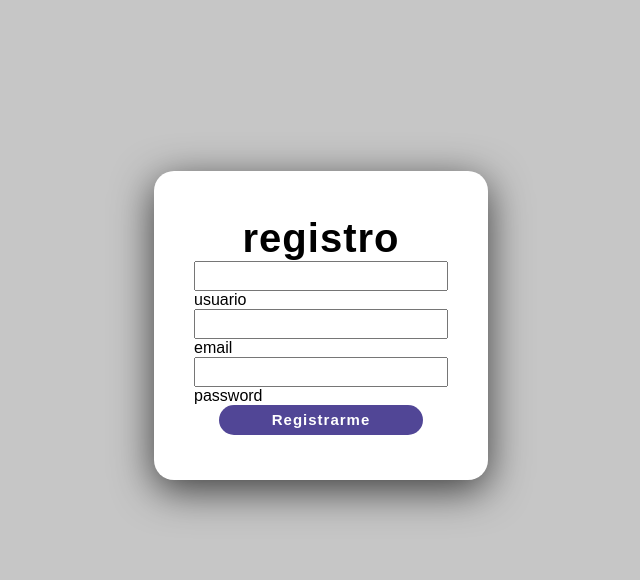
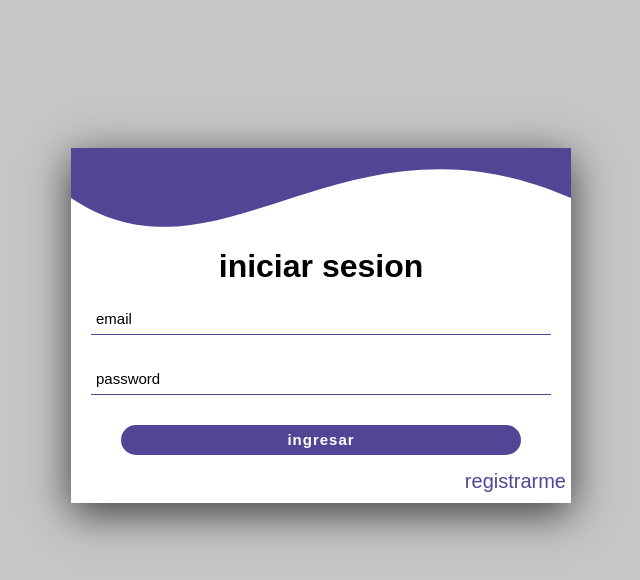
Before and after one commit to AlexanderMartel/notes-app-php, a PHP site: page / in a window 1280 px wide. Shown: the top 580 px of the page, without its empty margins (319-959 px from the left). Run offline with PHP 8.4, Linux system fonts and the light colour scheme.

```diff
--- a/css/form.css
+++ /dev/null
@@ -1,56 +0,0 @@
-*,
-::after,
-::before {
-    padding: 0;
-    margin: 0;
-    box-sizing: border-box;
-}
-
-body {
-    font-family: Arial, Helvetica, sans-serif;
-    background: #c6c6c6;
-    height: 650px;
-    display: flex;
-    justify-content: center;
-    align-items: center;
-}
-
-form {
-    background: #fff;
-    padding: 0 40px;
-    box-shadow: 0 10px 40px rgba(0, 0, 0, 0.7);
-    border-radius: 20px;
-}
-
-.form {
-    position: relative;
-    margin: 45px auto;
-}
-
-h1 {
-    text-align: center;
-    font-weight: bold;
-    font-size: 40px;
-    letter-spacing: 1px;
-}
-
-input {
-    width: 100%;
-    height: 30px;
-}
-
-button {
-    background: #514696;
-    display: block;
-    border: none;
-    outline: none;
-    border-radius: 20px;
-    width: 80%;
-    height: 30px;
-    margin: auto;
-    color: #fff;
-    font-weight: bold;
-    font-size: 15px;
-    letter-spacing: 1px;
-    cursor: pointer;
-}
--- /dev/null
+++ b/css/style.css
@@ -0,0 +1,97 @@
+*,
+::after,
+::before {
+    padding: 0;
+    margin: 0;
+    box-sizing: border-box;
+}
+
+body {
+    font-family: Arial, Helvetica, sans-serif;
+    background: #c6c6c6;
+    height: 650px;
+    display: flex;
+    justify-content: center;
+    align-items: center;
+}
+
+form {
+    background: #fff;
+    box-shadow: 0 10px 40px rgba(0, 0, 0, 0.7);
+    height: auto;
+}
+
+.wave {
+    width: 100%;
+    height: 100px;
+}
+.form {
+    width: 100%;
+    margin: auto;
+}
+
+h1 {
+    text-align: center;
+}
+
+form .grupo{
+    position: relative;
+    margin:20px;
+}
+
+input {
+    width: 100%;
+    border: none;
+    background: none;
+    border-bottom: 1px solid #514696;
+    height: 30px;
+    margin-bottom: 10px;
+}
+
+input:focus {
+    outline: none;
+    color: #575454;
+}
+
+label {
+    position: absolute;
+    top: 5px;
+    left: 5px;
+    font-size: 15px;
+    transition: 0.3s linear;
+    pointer-events: none;
+}
+
+input:focus~label,
+input:valid~label {
+    top: -14px;
+    font-size: 12px;
+}
+
+button {
+    background: #514696;
+    display: block;
+    border: none;
+    outline: none;
+    border-radius: 20px;
+    width: 80%;
+    height: 30px;
+    margin: auto;
+    color: #fff;
+    font-weight: bold;
+    font-size: 15px;
+    letter-spacing: 1px;
+    cursor: pointer;
+    margin-bottom: 15px;
+}
+
+a {
+    position: relative;
+    display: block;
+    text-decoration: none;
+    color: #514696;
+    font-size: 20px;
+    float: right;
+    margin-right: 5px;
+    margin-bottom: 10px;
+}
--- a/index.php
+++ b/index.php
@@ -1,36 +1,41 @@
 <!DOCTYPE html>
 <html lang="en">
+
 <head>
     <meta charset="UTF-8">
     <meta name="viewport" content="width=device-width, initial-scale=1.0">
-    <link rel="stylesheet" href="css/form.css">
-    <title>todo list</title>
+    <link rel="stylesheet" href="css/style.css">
+    <title>aplicacion de tareas</title>
 </head>
+
 <body>
 
-    <form method="POST" id="formulario">
+    <form id="formulario" method="post">
+        <div class="wave">
+            <div style="height: 150px; overflow: hidden;">
+                <svg viewBox="0 0 500 150" preserveAspectRatio="none" style="height: 100%; width: 100%;">
+                    <path d="M0.00,49.98 C149.99,150.00 271.49,-49.98 500.00,49.98 L500.00,0.00 L0.00,0.00 Z" style="stroke: none; fill: #514696;">
+                    </path>
+                </svg>
+            </div>
+        </div>
         <div class="form">
-            <h1>registro</h1>
+            <h1>iniciar sesion</h1>
             <div class="grupo">
-                <input type="text" name="usuario" id="usuario" >
-                <span class="barra"></span>
-                <label for="usuario">usuario</label>
-            </div>
-            <div class="grupo">
-                <input type="email" name="email" id="email" >
+                <input type="email" name="email" id="email" required>
                 <span class="barra"></span>
                 <label for="email">email</label>
             </div>
             <div class="grupo">
-                <input type="password" name="password" id="password" >
+                <input type="password" name="password" id="password" required>
                 <span class="barra"></span>
                 <label for="password">password</label>
             </div>
-            <button type="submit" id="btn">Registrarme</button>
+            <button type="submit">ingresar</button>
+            <a href="registro.php">registrarme</a>
         </div>
     </form>
-    <div id="respuesta"></div>
-
     <script src="js/app.js"></script>
 </body>
+
 </html>
--- a/js/app.js
+++ /dev/null
@@ -1,34 +0,0 @@
-const formulario = document.getElementById('formulario');
-const respuesta = document.getElementById('respuesta');
-const usuario = document.getElementById('usuario');
-const email = document.getElementById('email');
-const password = document.getElementById('password');
-
-formulario.addEventListener('submit', e => {
-    e.preventDefault();
-    insertarUsuario();
-})
-
-const insertarUsuario = () => {
-    const ruta = 'registro.php';
-
-    const datos = new FormData();
-    datos.append('usuario', usuario.value.toLowerCase());
-    datos.append('email', email.value.toLowerCase());
-    datos.append('password', password.value.toLowerCase());
-
-    fetch(ruta, {
-        method: 'POST',
-        body: datos
-    }).then(resultado => {
-        resultado.ok
-            ? Promise.resolve(resultado)
-            : Promise.reject(new Error('error'))
-    }).then(resultado => resultado.text())
-    .then(resultado => {
-        console.log(resultado)
-        if(resultado === 'ok') {
-            location.href = 'home.php';
-        }
-    })
-}
```
Also changed, not shown: conexion.php (deleted, +0 -8 lines), config/conexion.php (added, +16 -0 lines), js/main.js (added, +35 -0 lines), registrarUsuario.php (added, +18 -0 lines), registro.php (+43 -12 lines).
